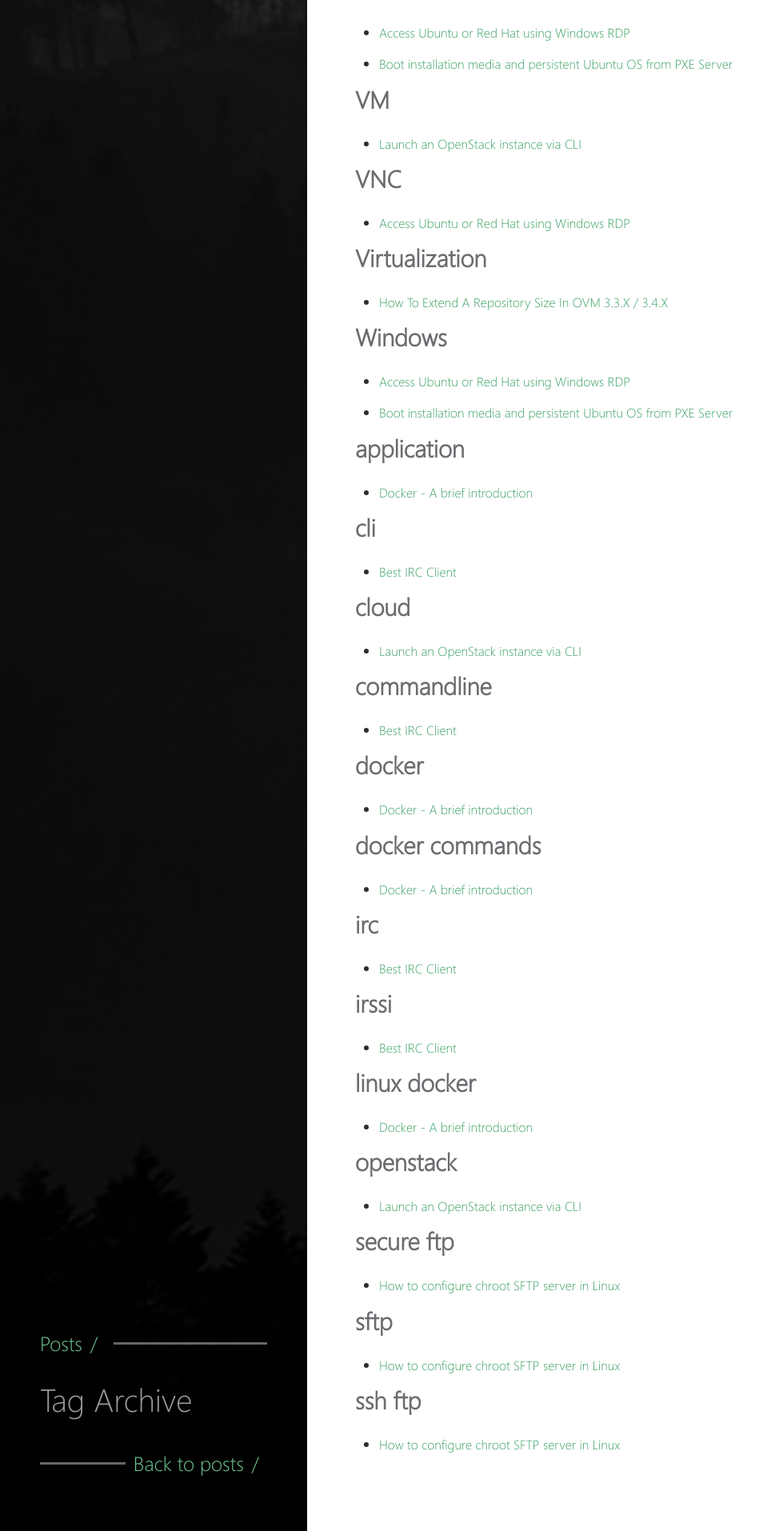
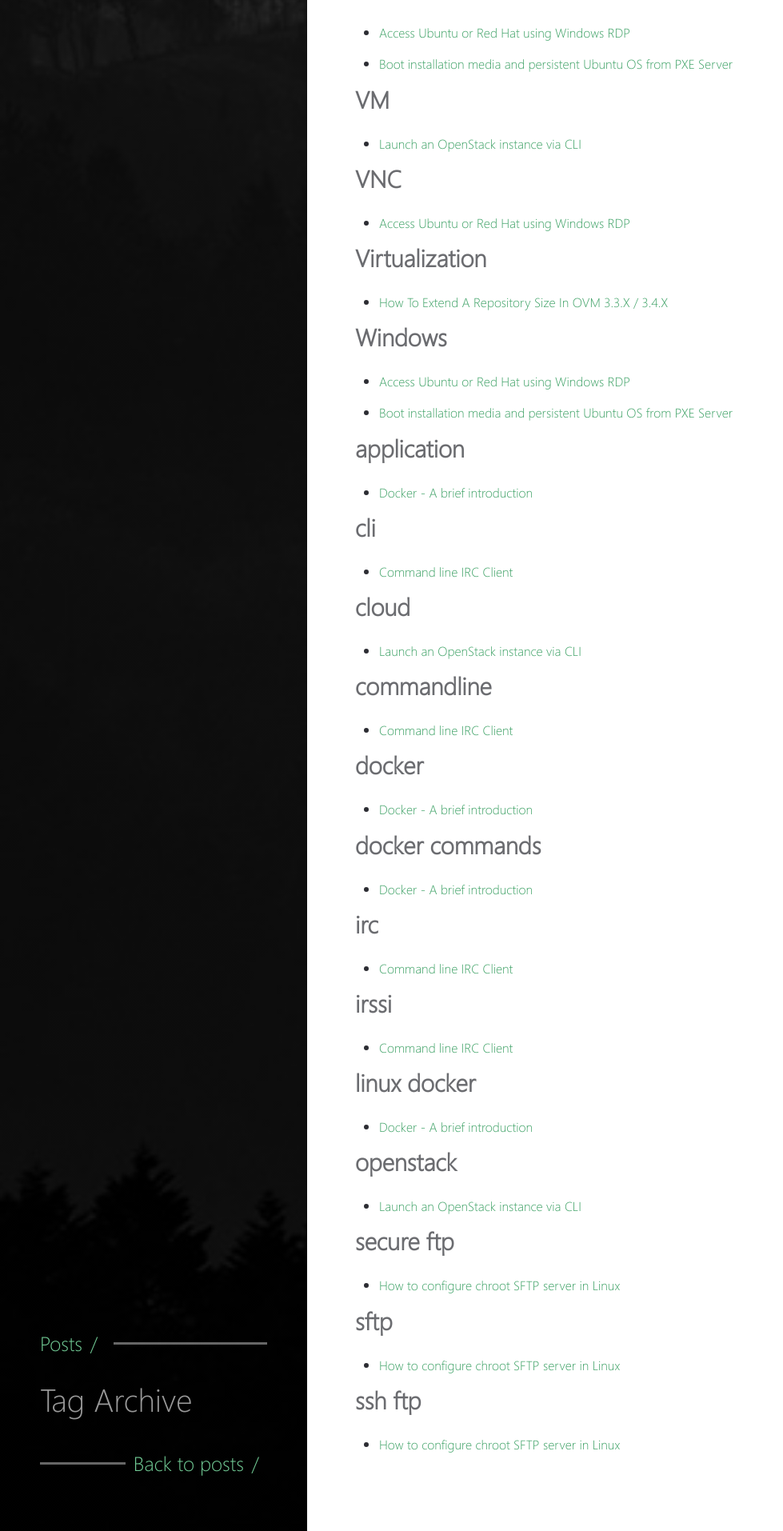
Before and after one commit to kevydotvinu/gnulinuxmate.com, a Jekyll site: the page built from _pages/tags.md, in a window 1280 px wide. Shown: the part 1951-3865 px from the top of the page at 80% size, without its empty margins (0-979 px from the left). Built offline with Jekyll 4.4.1, drawn with Linux system fonts in a browser that asks for light colours.

Commit message:
Update Blog “2017-02-04-Best-IRC-Client”

```diff
--- a/_posts/2017-02-04-Best-IRC-Client.md
+++ b/_posts/2017-02-04-Best-IRC-Client.md
@@ -3,7 +3,7 @@
 date: 2017-02-04 08:40am
 share-img: /img/chat.png
 subtitle: Command-line-interface tool
-title: Best IRC Client
+title: Command line IRC Client
 image: /images/uploads/home.png
 description: A very small ntroduction to a terminal based IRC client - irssi.
 tags: commandline irc cli irssi
```
